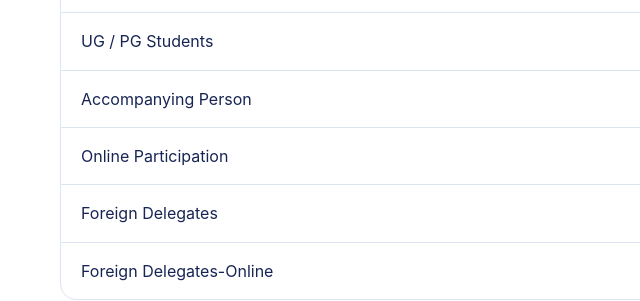
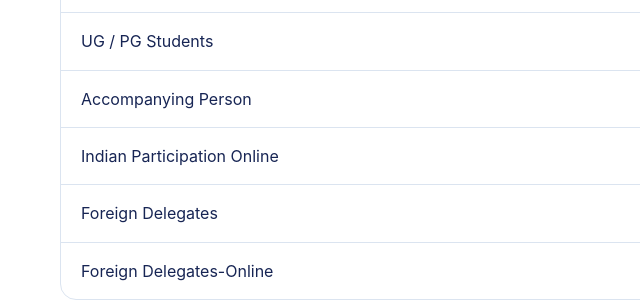
Before and after one commit to shailendramicrobio-debug/icms-website, a plain HTML site: page registration.html in a window 1280 px wide. Shown: the part 1075-1376 px from the top of the page, 0-640 px from the left. Drawn offline with Linux system fonts and the light colour scheme.

Commit message:
Update registration.html

```diff
--- a/registration.html
+++ b/registration.html
@@ -199,7 +199,7 @@
 <div class="fee-row"><span>Research / PhD Students</span><strong>₹2,500</strong></div>
 <div class="fee-row"><span>UG / PG Students</span><strong>₹2,000</strong></div>
 <div class="fee-row"><span>Accompanying Person</span><strong>₹3,000</strong></div>
-<div class="fee-row"><span>Online Participation</span><strong>₹1,500</strong></div>
+<div class="fee-row"><span>Indian Participation Online</span><strong>₹1,500</strong></div>
   <div class="fee-row"><span>Foreign Delegates</span><strong>USD 100</strong></div>
     <div class="fee-row"><span>Foreign Delegates-Online</span><strong>USD 35</strong></div>
 </div>
```
